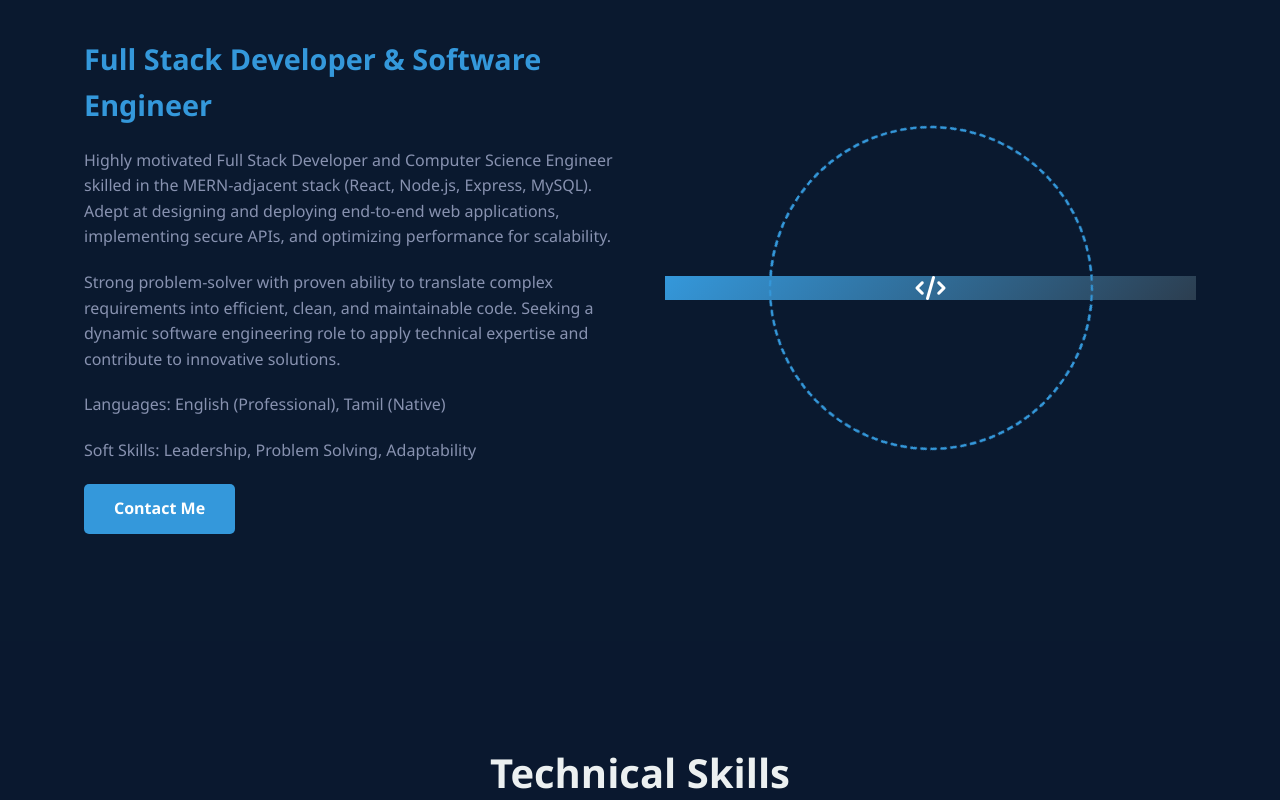
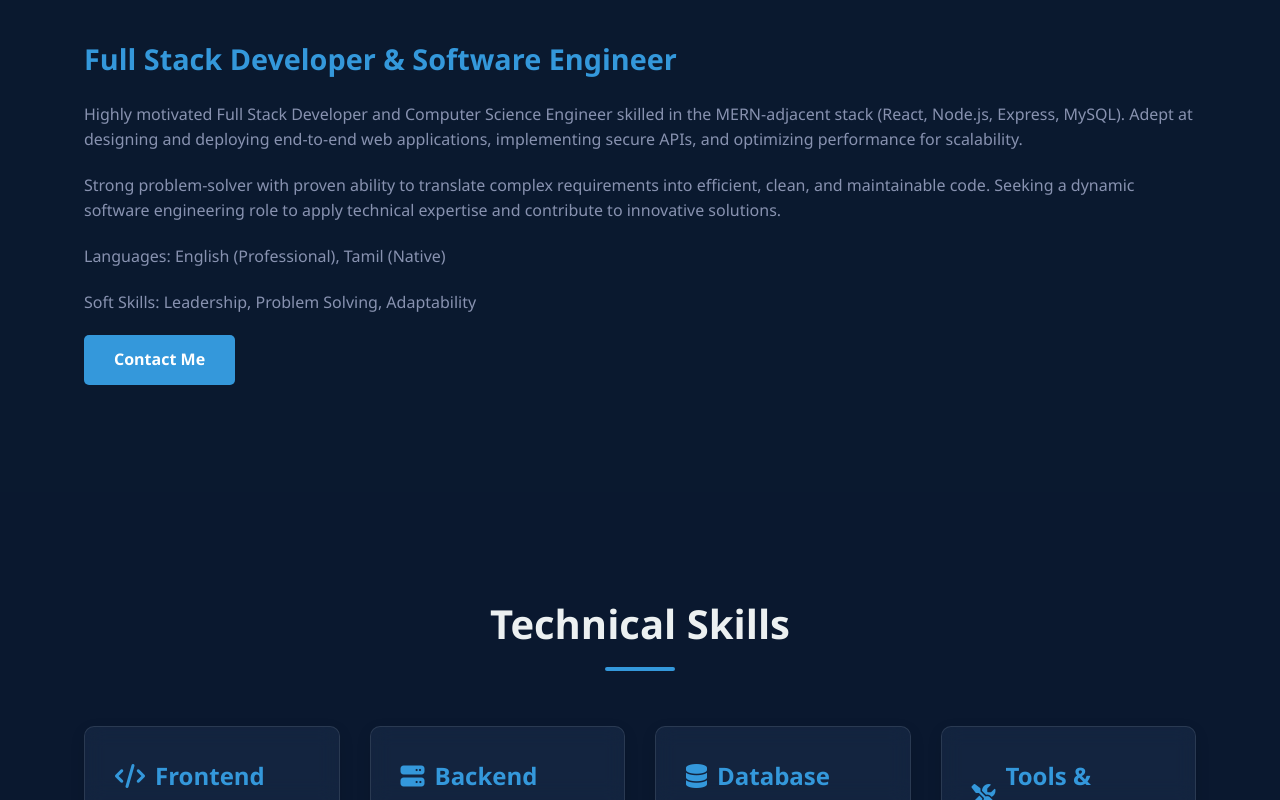
Before and after one commit to Dhinesh-kumar31/dk-profile, a plain HTML site: page index.html in a window 1280 px wide. Shown: the part 769-1569 px from the top of the page. Drawn offline with Linux system fonts and the light colour scheme.

Commit message:
change commit

```diff
--- a/index.html
+++ b/index.html
@@ -985,11 +985,7 @@
                     <p>Soft Skills: Leadership, Problem Solving, Adaptability</p>
                     <a href="#contact" class="btn">Contact Me</a>
                 </div>
-                <div class=" about-image">
-                    <div class="about-image"  style="background: linear-gradient(135deg, #3498db, #2c3e50); display: flex; align-items: center; justify-content: center; color: white; font-size: 1.5rem;">
-                        <i class="fas fa-code"></i>
-                    </div>
-                </div>
+
             </div>
         </div>
     </section>
```
